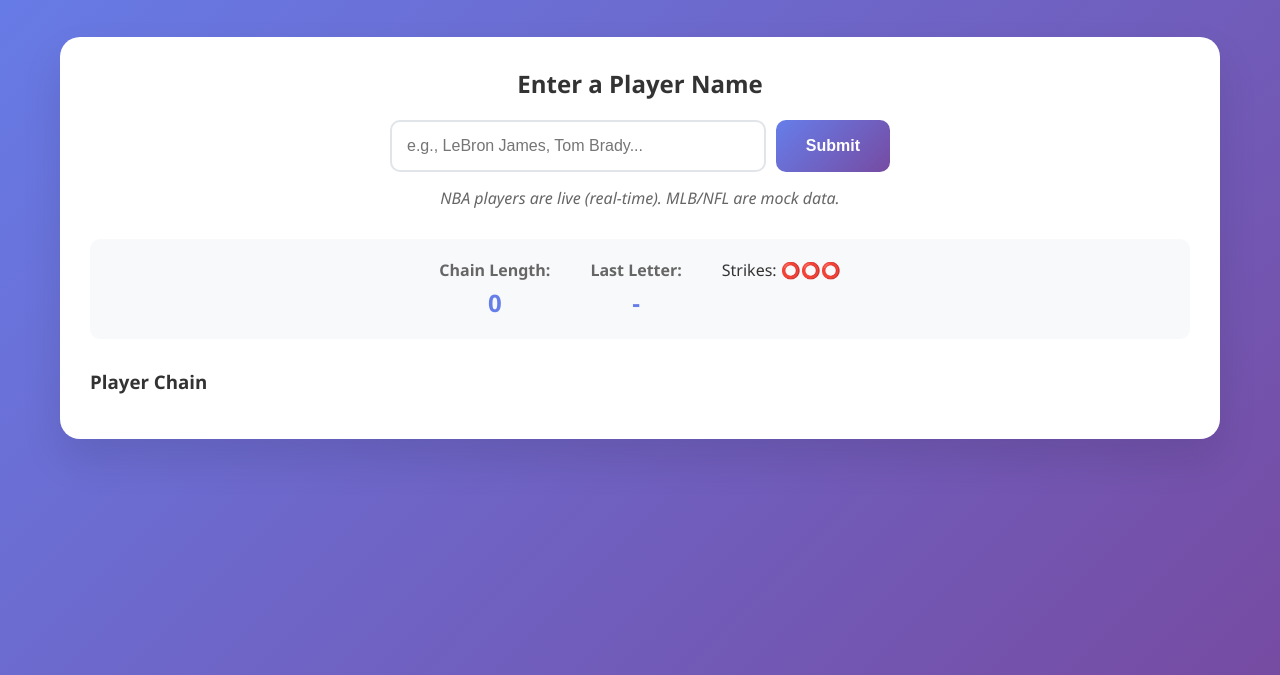
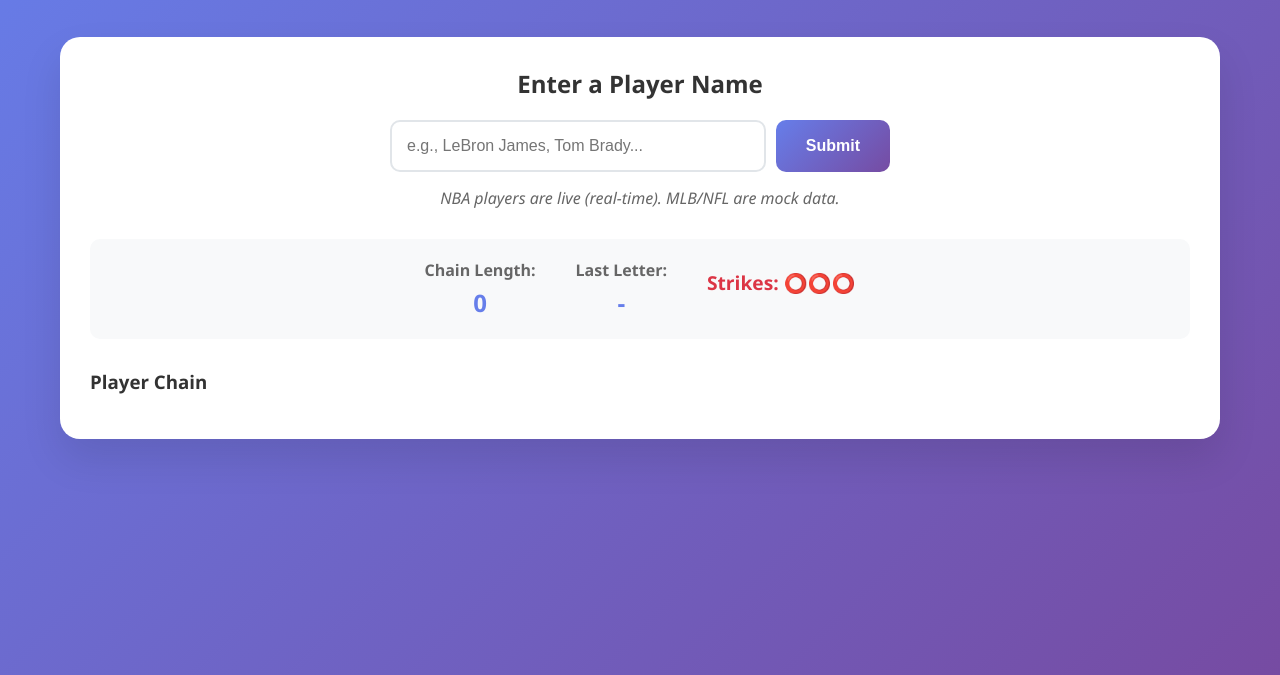
Before and after one commit to George-Anagnostou/balledge, a website: page index.html in a window 1280 px wide. Shown: the part 125-800 px from the top of the page. Drawn offline with Linux system fonts and the light colour scheme.

Commit message:
improve strikes style

```diff
--- a/styles.css
+++ b/styles.css
@@ -234,6 +234,14 @@ header h1 {
     border: 1px solid #bee5eb;
 }
 
+.strikes {
+    text-align: center;
+    margin-top: 10px;
+    font-size: 1.2rem;
+    font-weight: bold;
+    color: #dc3545;
+}
+
 @media (max-width: 768px) {
     .container {
         padding: 10px;
```
